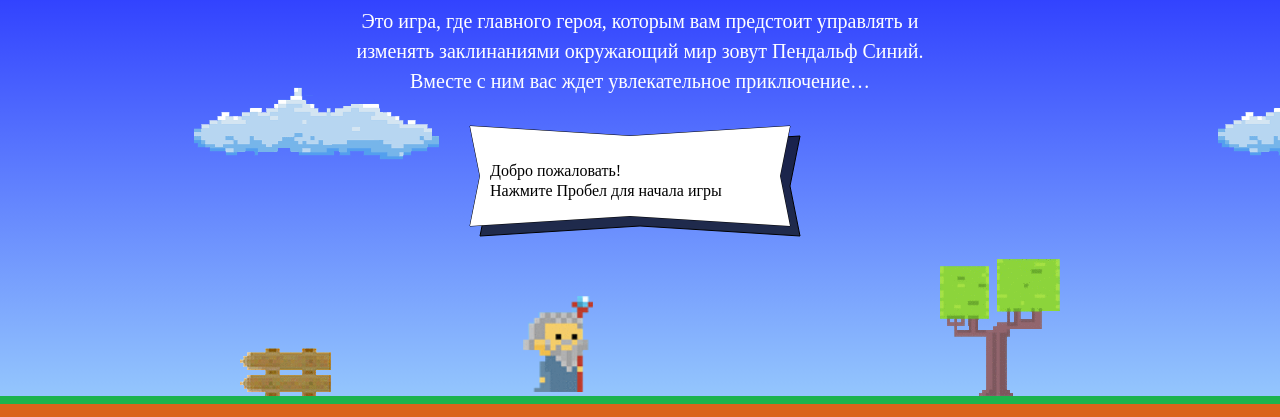
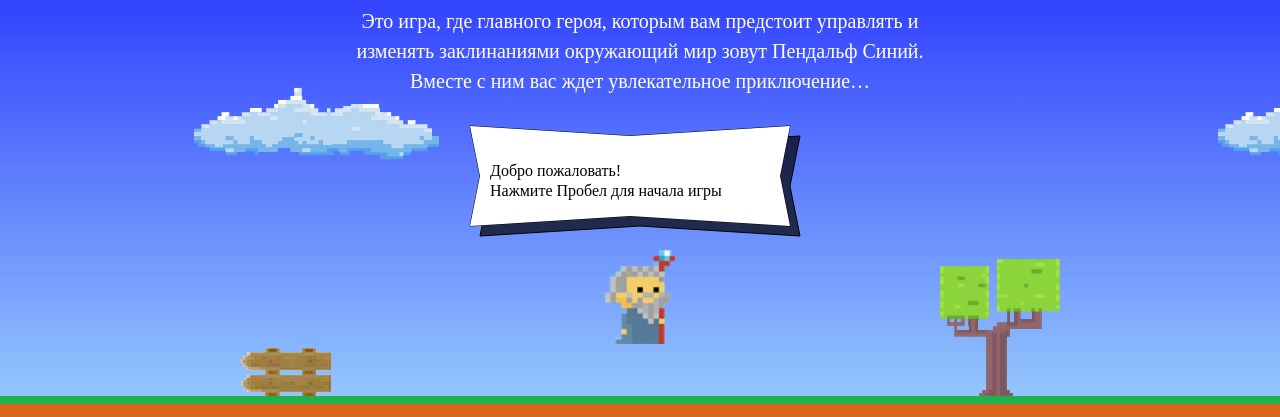
Before and after one commit to Totmir/843567-code-and-magick-17, a website: page index.html in a window 1280 px wide. Shown: the part 203-620 px from the top of the page. Drawn offline with Linux system fonts and the light colour scheme; a web font is replaced by a local one.

Commit message:
Исправил замечания Наставника

```diff
--- a/index.html
+++ b/index.html
@@ -187,16 +187,16 @@ var wizardSpeed = 3;
 var wizardWidth= 70;
 
 var getFireballSpeed = function (left) {
- return getFireballSpeed = left ? 5 : 2;
+ return left ? 5 : 2;
 }
-var getWisardHeight = function (wizardWidth) {
-  return wizardHeight * 1.337;
+var getWizardHeight = function () {
+  return wizardWidth * 1.337;
 }
-var getWisardX = function (width) {
-  return (width * 0.5) - (wizardWidth * 0.5);
+var getWizardX = function (width) {
+  return width * 0.5 - wizardWidth * 0.5;
 }
-var getWisardY = function (height) {
-  return (height * 0.67) - (getWisardHeight * 0.5);
+var getWizardY = function (height) {
+  return height * 0.67 - getWizardHeight() * 0.5;
 }
 </script>
 
```
